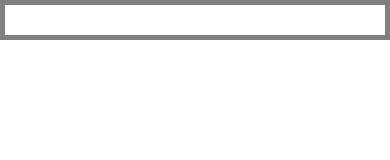
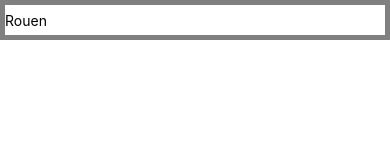
Before and after one commit to Phiphilio/monAppMeteo, a React Native app in the folder weatherPhil/: screen / in a window 390 px wide. Shown: the top 160 px of the page. Built offline with nearby package versions, Linux system fonts and the light colour scheme.

Commit message:
je gère l'état de la valeur du champ de saisie

```diff
--- a/weatherPhil/composants/search.js
+++ b/weatherPhil/composants/search.js
@@ -1,11 +1,22 @@
-import React from 'react';
+import React , {useState} from 'react';
 import {View, Text, TextInput} from "react-native";
 
 export default function Home () {
+
+    /*constructor (props) {
+    super(props)
+    this.state = {
+    city:'Rouen'
+    }
+   }*/
+   const [city,setcity] = useState('Rouen')
     return (
     <View>
         <TextInput
                 style={{height:40, borderColor: 'grey', borderWidth: 5}}
+                placeholder = {"Rouen"}
+                onChangeText = {(text)=>setcity(text)}
+                value = {city}
               />
     </View>
     )
```
